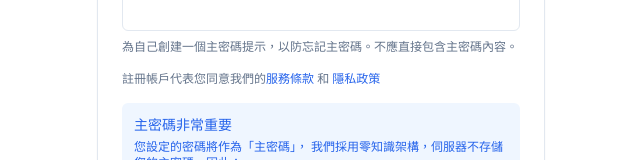
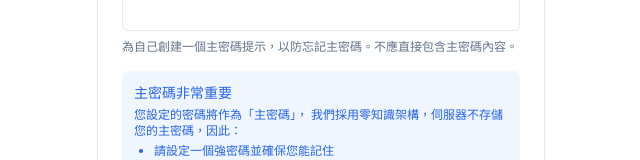
Before and after one commit to CuteFox87/Lanbitou-Password-Manager, a Next.js app in the folder frontend/: page /register in a window 1280 px wide. Shown: the part 476-636 px from the top of the page, without its empty margins (319-959 px from the left). Built offline with nearby package versions, Linux system fonts and the light colour scheme; no server answers.

Commit message:
update register page

```diff
--- a/frontend/src/app/register/page.tsx
+++ b/frontend/src/app/register/page.tsx
@@ -278,19 +278,6 @@ export default function Register() {
                 </p>
               </div>
 
-              <div className="space-y-2">
-                <p className="text-xs text-muted-foreground">
-                  註冊帳戶代表您同意我們的
-                  <Link href="/terms" className="font-medium text-primary hover:underline">
-                    服務條款
-                  </Link>
-                  {' '}和{' '}
-                  <Link href="/privacy" className="font-medium text-primary hover:underline">
-                    隱私政策
-                  </Link>
-                </p>
-              </div>
-
               <div className="rounded-md bg-blue-50 p-3 text-sm text-blue-600">
                 <h4 className="font-medium">主密碼非常重要</h4>
                 <p className="mt-1 text-xs">
```
